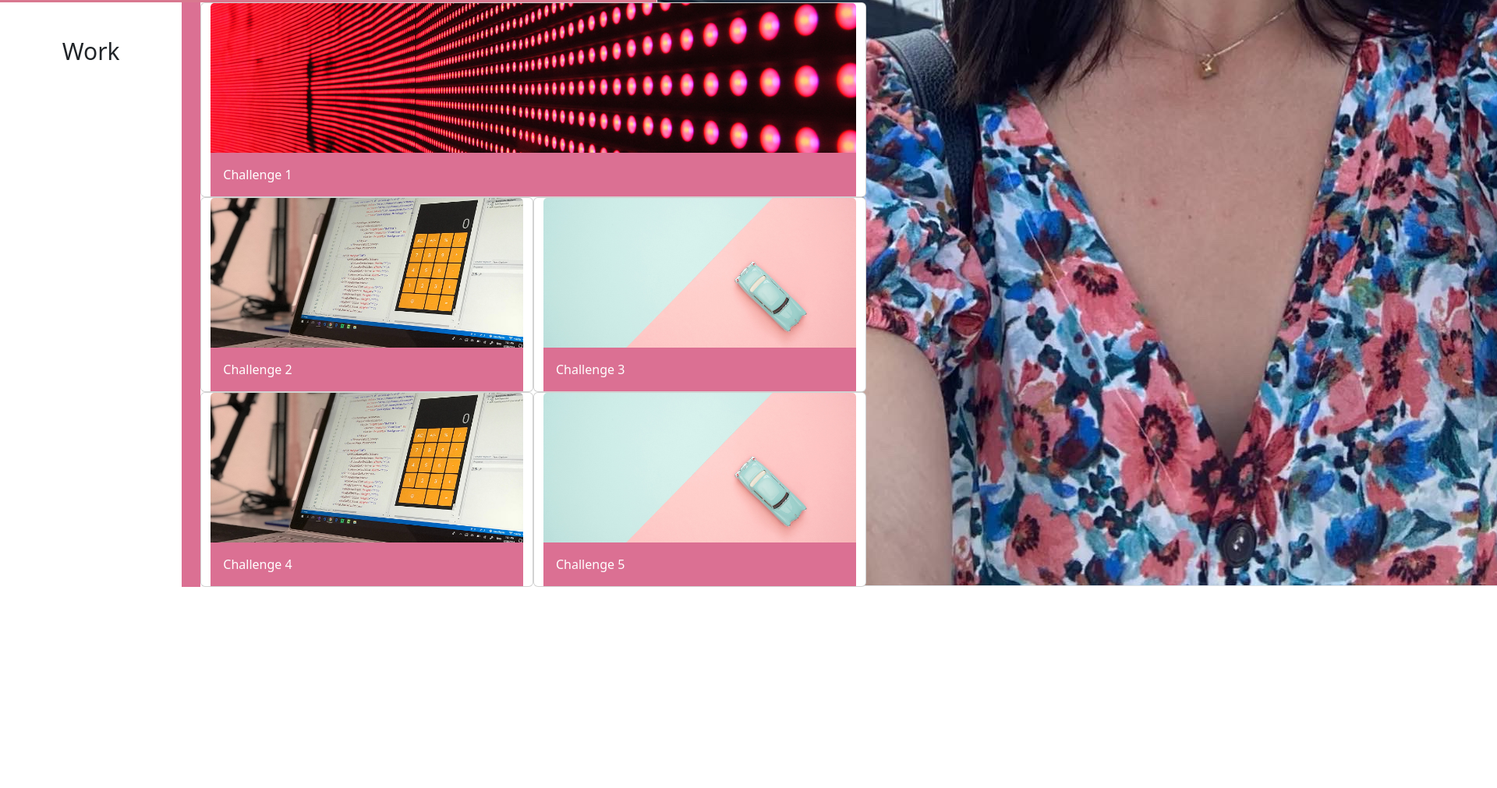
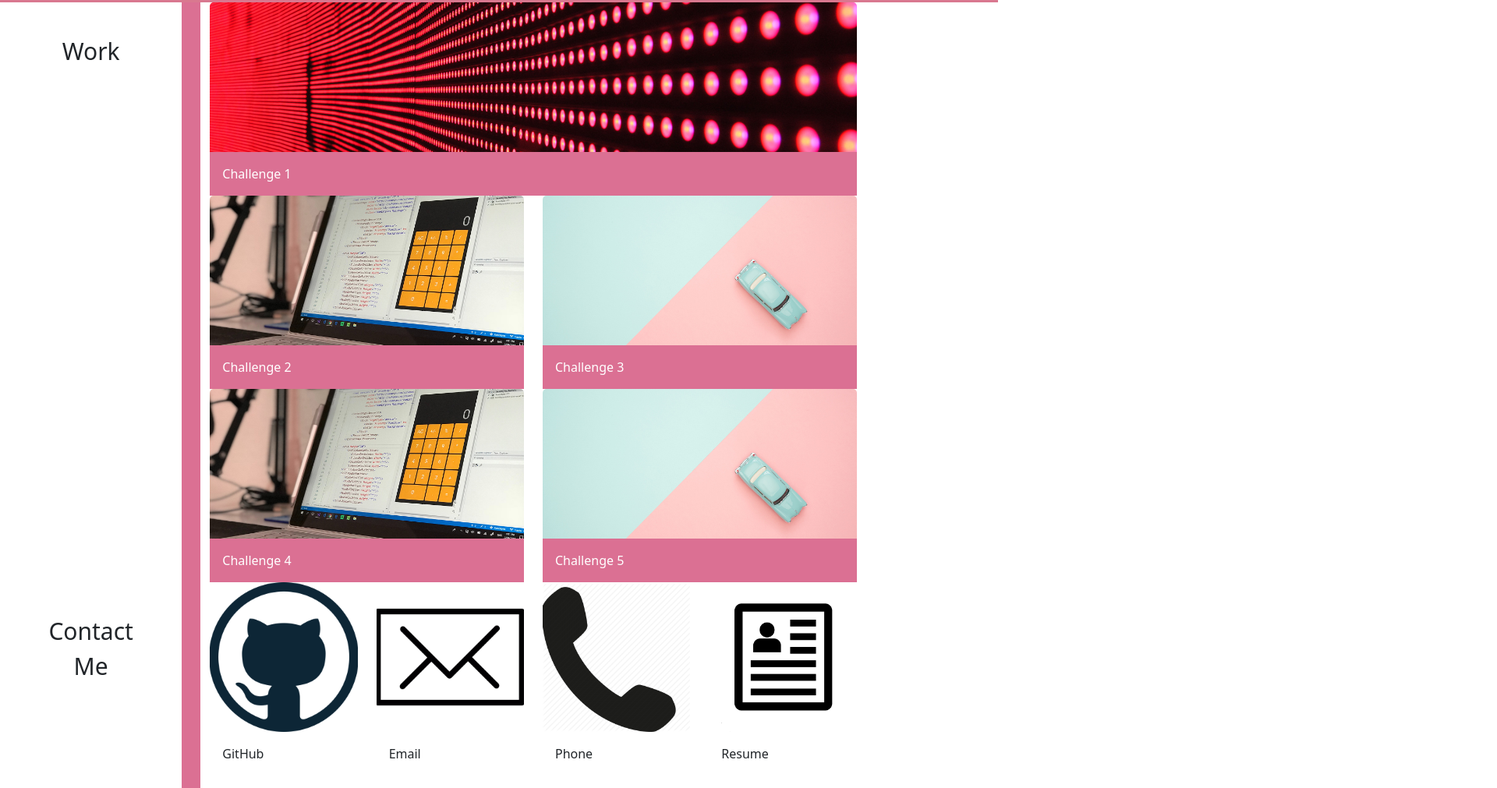
Before and after one commit to sophieainsw/bootstrap-portfolio, a plain HTML site: page index.html in a window 1280 px wide. Shown: the part 397-1408 px from the top of the page at 78% size, 1920 px wide, since content can reach past the window. Before the commit the page ends 1150 px from the top, so only its background shows below. Drawn offline with nearby package versions, Linux system fonts and the light colour scheme.

Commit message:
contact me container added

```diff
--- a/index.css
+++ b/index.css
@@ -1,5 +1,5 @@
 body{
-  margin-top: 100px;
+  margin-top: 50px;
 }
 
 /* Jumbotron  */
@@ -24,12 +24,10 @@ body{
     align-items: center;
     justify-content: center;
     font-family: 'Gill Sans', 'Gill Sans MT', Calibri, 'Trebuchet MS', sans-serif !important;
+    font-size: 20px;
   }
 
 
-  #herotext {
-    font-size: 18px;
-  }
 #titlecontent{
     text-align: center;
     padding: 30px;
--- a/index.html
+++ b/index.html
@@ -13,8 +13,8 @@
 </html>
 
 <!-- Nav Bar -->
-<nav class="navbar navbar-expand-lg bg-body-tertiary fixed-top bg-light">
-    <div class="container-fluid">
+<nav class="navbar navbar-expand-lg bg-body-tertiary">
+    <div class="container-fluid fixed-top bg-light">
       <a class="navbar-brand" href="#">Sophie</a>
       <button class="navbar-toggler" type="button" data-bs-toggle="collapse" data-bs-target="#navbarNav" aria-controls="navbarNav" aria-expanded="false" aria-label="Toggle navigation">
         <span class="navbar-toggler-icon"></span>
@@ -22,62 +22,59 @@
       <div class="collapse navbar-collapse" id="navbarNav">
         <ul class="navbar-nav mr-auto">
           <li class="nav-item">
-            <a class="nav-link active" aria-current="page" href="#">About me</a>
+            <a class="nav-link active" aria-current="page" href="#about">About me</a>
           </li>
           <li class="nav-item">
-            <a class="nav-link" href="#">Work</a>
+            <a class="nav-link" href="#work">Work</a>
           </li>
           <li class="nav-item">
-            <a class="nav-link" href="#">Contact me</a>
+            <a class="nav-link" href="#contact">Contact me</a>
           </li>
         </ul>
       </div>
     </div>
   </nav>
 <!-- End Nav Bar -->
-<body>
+
 <!-- Jumbotron -->
 
-  <div class="jumbotron portfolioBackground">
+  <div class="jumbotron portfolioBackground" id="about">
     <div class="container">
       <div class="row">
     <div class="jumboCopy col-lg-8 sm-6">
       <h1 class="display-4">Sophie Ainsworth</h1>
       <p>I'm Sophie, a 27-year-old from the vibrant city of Leeds. Currently immersed in a 16-week front-end web developer course, I am driven by the exciting prospect of transitioning into a new field of work. Passionate about creating engaging and user-friendly digital experiences, I am embracing the challenges of mastering the intricacies of web development.</p>
     </div>
-    <div class="col-lg-2 sm-2">
-      <img src="/images/sophie.JPG" class="image-responsive border rounded fit-image" alt="...">
-    </div>
+      <img src="/images/sophie.JPG" class="col-lg-2 sm-2 image-responsive border-0 rounded-circle fit-image" alt="...">
     </div>
   </div>
   </div>
 <!-- End jumbotron -->
 
-<!--Content-->
-
-
-
-<div class="container-fluid">
+<!--Work Section-->
+<div class="container-fluid" id="work">
     <div class="row">
         <div class="col-2" id="titlecontent">Work</div>
         <div class="sideAccent"></div>
-        <div class="card col-8">
+        <div class="card border-0 rounded col-8">
             <img src="./images/02-portfolio-1.jpg" class="card-img-top" alt="...">
             <div class="card-body p-0">
               <div class="p-3 bg-dark text-white">Challenge 1</div>
             </div>
+            <a href="https://sophieainsw.github.io/challenge-week-one/" target="_blank" class="stretched-link"></a>
           </div>
     </div>
     <div class="row">
         <div class="col-2" id="titlecontent"></div>
         <div class="sideAccent"></div>
-        <div class="card col-4">
+        <div class="card border-0 rounded col-4">
             <img src="./images/02-portfolio-2.jpg" class="card-img-top" alt="...">
             <div class="card-body p-0">
               <div class="p-3 bg-dark text-white">Challenge 2</div>
+              <a href="https://sophieainsw.github.io/project-showcase" target="_blank" class="stretched-link"></a>
             </div>
           </div>
-          <div class="card col-4">
+          <div class="card border-0 rounded col-4">
             <img src="./images/02-portfolio-3.jpg" class="card-img-top" alt="...">
             <div class="card-body p-0">
               <div class="p-3 bg-dark text-white">Challenge 3</div>
@@ -87,13 +84,13 @@
     <div class="row">
         <div class="col-2" id="titlecontent"></div>
         <div class="sideAccent"></div>
-        <div class="card col-4">
+        <div class="card border-0 rounded col-4">
             <img src="./images/02-portfolio-2.jpg" class="card-img-top" alt="...">
             <div class="card-body p-0">
               <div class="p-3 bg-dark text-white">Challenge 4</div>
             </div>
           </div>
-          <div class="card col-4">
+          <div class="card border-0 rounded col-4">
             <img src="./images/02-portfolio-3.jpg" class="card-img-top" alt="...">
             <div class="card-body p-0">
               <div class="p-3 bg-dark text-white">Challenge 5</div>
@@ -101,7 +98,43 @@
           </div>
     </div>
 </div>
-</body>
+<!--End Work Section-->
+
+<!--Contact Me Section-->
+<div class="container-fluid" id="contact">
+  <div class="row">
+      <div class="col-2" id="titlecontent">Contact Me</div>
+      <div class="sideAccent"></div>
+      <div class="card border-0 col-lg-2">
+        <img src="images/670020.png" class="card-img-top fit-image" alt="...">
+        <div class="card-body">
+          <a href="https://github.com/sophieainsw"></a>
+          <p class="card-text">GitHub</p>
+          <a href="https://sophieainsw.github.io/" target="_blank" class="stretched-link"></a>
+        </div>
+      </div>
+      <div class="card border-0 col-lg-2">
+        <img src="images/18609.png" class="card-img-top img-fluid" alt="...">
+        <div class="card-body">
+          <a href="https://github.com/sophieainsw"></a>
+          <p class="card-text">Email</p>
+        </div>
+      </div>
+      <div class="card border-0 col-lg-2">
+        <img src="images/tel-phone-icon-5.png" class="card-img-top fit-image" alt="...">
+        <div class="card-body">
+          <a href="https://github.com/sophieainsw"></a>
+          <p class="card-text">Phone</p>
+        </div>
+      </div>
+      <div class="card border-0 col-lg-2">
+        <img src="images/resume-icon-png-9.png" class="card-img-top img-fluid" alt="...">
+        <div class="card-body">
+          <a href="https://github.com/sophieainsw"></a>
+          <p class="card-text">Resume</p>
+        </div>
+      </div>
+
 
 <script src="https://cdn.jsdelivr.net/npm/@popperjs/core@2.11.8/dist/umd/popper.min.js" integrity="sha384-I7E8VVD/ismYTF4hNIPjVp/Zjvgyol6VFvRkX/vR+Vc4jQkC+hVqc2pM8ODewa9r" crossorigin="anonymous"></script>
 <script src="https://cdn.jsdelivr.net/npm/bootstrap@5.3.2/dist/js/bootstrap.min.js" integrity="sha384-BBtl+eGJRgqQAUMxJ7pMwbEyER4l1g+O15P+16Ep7Q9Q+zqX6gSbd85u4mG4QzX+" crossorigin="anonymous"></script>
```
Also changed, not shown: images/18609.png (added), images/670020.png (added), images/resume-icon-png-9.png (added), images/tel-phone-icon-5.png (added).
